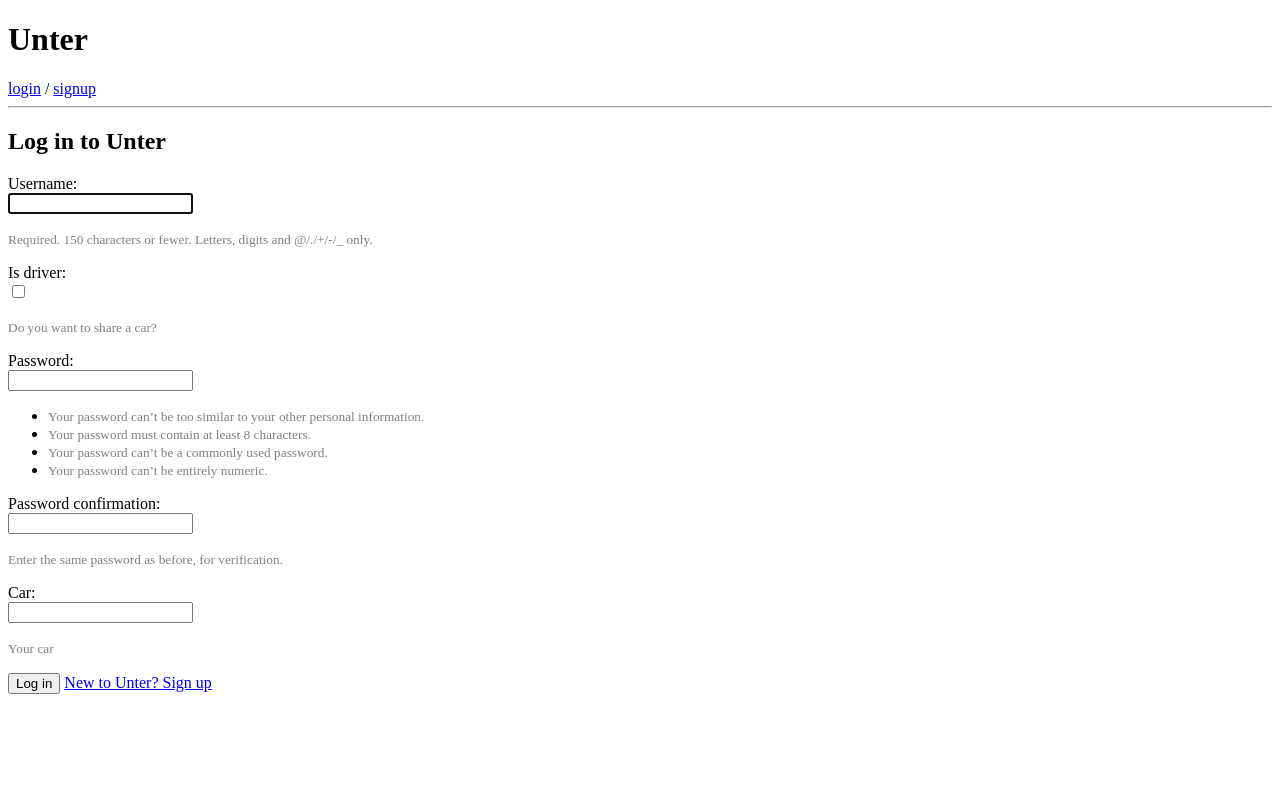
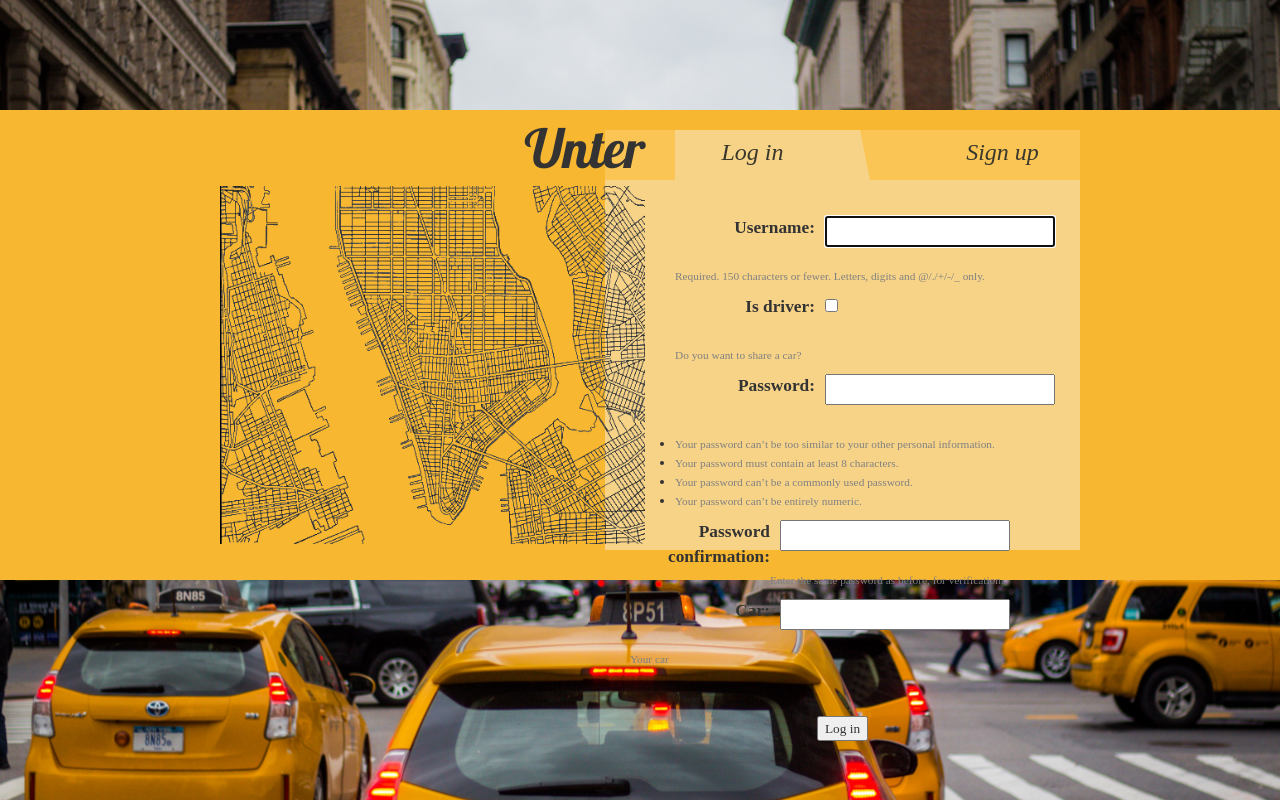
Before and after one commit to EverythingWorks/Unter, a Django app: template rides_handling/templates/login.html in a window 1280 px wide. Run offline with Django 3.2, Linux system fonts and the light colour scheme; the template is opened without the code that fills it: values that come from a table or form of the project are taken from there, others are empty; some libraries are stand-ins or nearby versions.

Commit message:
first frontend

```diff
--- /dev/null
+++ b/rides_handling/static/css/rides_handling.css
@@ -0,0 +1,136 @@
+h1 a {
+    color: #FCA205;
+}
+
+body {
+    background-image: url("../images/background.jpg");
+    background-repeat: repeat-y;
+    background-size: cover;
+}
+
+.display {
+    width: auto;
+    height: 470px;
+    background-color:#F7B731;
+    margin-left: auto;
+    margin-right: auto;
+    margin-top: 110px;
+}
+
+
+.left {
+    width: 475px;
+    height: 400px;
+    margin-left: 200px;
+    margin-right: auto;
+    float: left;
+
+    padding-right : 30px;
+
+    font-family: 'Lobster';
+    font-size: 40pt;
+    text-align: right;
+}
+
+.right {
+    width: 475px;
+    height: 400px;
+    margin-left: auto;
+    margin-right: 200px;
+
+    padding-top : 20px;
+}
+
+.options{
+    height: 50px;
+    margin-left: auto;
+    margin-right: auto;
+
+    background-color:#FAC555;
+    font-size: 18pt;
+    font-family: 'Lato:300i';
+}
+
+.choices{
+    height: 50px;
+    margin-left: auto;
+    margin-right: auto;
+    width: 180px;
+
+    background-color:#FAC555;
+    font-size: 18pt;
+    font-family: 'Lato:300i';
+    text-align: center;
+}
+
+.log_in{
+    width: 180px;
+    float: left;
+    text-align: center;
+    padding-right : 25px;
+    padding-top : 5px;
+}
+
+.sign_up{
+    width: 180px;
+    float: right;
+    text-align: center;
+    padding-left : 25px;
+    padding-top : 5px;
+}
+
+.choosen_left{
+    float: left;
+    border-bottom: 50px solid #F7D388;
+    border-right: 10px solid transparent;
+    height: 50px;
+    width: 195px;
+}
+
+.choosen_right{
+    float: right;
+    border-bottom: 50px solid #F7D388;
+    border-left: 10px solid transparent;
+    height: 50px;
+    width: 195px;
+}
+
+
+.forms{
+    background-color:  #F7D388;
+    padding-left : 25px;
+    padding-right : 25px;
+    height: 370px;
+    font-size: 10pt;
+    font-family: 'Lato:400';
+}
+
+.warnings{
+    padding-top : 7px;
+    font-size: 10pt;
+    font-family: 'Lato:400';
+    color: red;
+}
+
+.field{
+    width: 410px;
+    height: 50px;
+}
+
+.tag_field{
+    text-align: right;
+    width: 140px;
+    font-size: 13pt;
+    font-family: 'Lato:400';
+    float: left;
+    margin-top: auto;
+    margin-bottom: auto;
+}
+
+.form_field{
+    padding-left: 10px;
+    width: 100px;
+    font-size: 13pt;
+    font-family: 'Lato:400i';
+    float: left;
+}
--- a/rides_handling/templates/base.html
+++ b/rides_handling/templates/base.html
@@ -1,22 +1,41 @@
 <!DOCTYPE html>
+
+{% load staticfiles %}
+
 <html lang="en">
   <head>
+    <link rel="stylesheet" href="//maxcdn.bootstrapcdn.com/bootstrap/3.2.0/css/bootstrap.min.css">
+    <link rel="stylesheet" href="//maxcdn.bootstrapcdn.com/bootstrap/3.2.0/css/bootstrap-theme.min.css">
+    <link rel="stylesheet" href="{% static 'css/rides_handling.css' %}">
+    <link href="//fonts.googleapis.com/css?family=Lobster&subset=latin,latin-ext" rel="stylesheet" type="text/css">
+    <link href="https://fonts.googleapis.com/css?family=Lato:300i,400" rel="stylesheet">
     <meta charset="utf-8">
     <title>{% block title %}Unter{% endblock %}</title>
   </head>
   <body>
+
+      <div class = "display">
         <header>
-      <h1>Unter</h1>
+          <div class = "left">
+            Unter <br>
+            <img src="../static/images/manhattan_ostr.png" alt = "map" width = 425px>
+          </div>
+          <!--
+            width="460" height="345"
+
           {% if user.is_authenticated %}
            <a href="{% url 'logout' %}">logout</a>
           {% else %}
             <a href="{% url 'login' %}">login</a> / <a href="{% url 'signup' %}">signup</a>
-      {% endif %}
-      <hr>
+           {% endif %}-->
+
         </header>
         <main>
+            <div class = "right">
              {% block content %}
              {% endblock %}
+            </div>
         </main>
+      </div>
   </body>
 </html>
--- a/rides_handling/templates/login.html
+++ b/rides_handling/templates/login.html
@@ -1,26 +1,57 @@
 {% extends 'base.html' %}
 
 {% block content %}
-  <h2>Log in to Unter</h2>
-  {% if form.errors %}
-    <p style="color: red">Your username and password didn't match. Please try again.</p>
-  {% endif %}
-  <form method="post">
+  <div class = "options">
+      <a href="{% url 'login' %}" style="text-decoration:none;">
+    <div class = "choosen_left">
+      <div class = "log_in">
+          <p style="color:#39382C"><i>Log in</i></p>
+      </div>
+    </div>
+  </a>
+
+  <a href="{% url 'signup' %}" style="text-decoration:none;">
+    <div class = "sign_up">
+       <p style="color:#39382C"><i>Sign up</i></p>
+    </div>
+  </a>
+  </div>
+
+
+  <div class = 'forms'>
+    <br>
+  <div class = "warnings">
+      {% if form.errors %}
+       Your username and password didn't match. Please try again.
+      {% endif %}
+  </div>
+
+    <form method="post" class = "form-horizontal">
+
     {% csrf_token %}
     <input type="hidden" name="next" value="{{ next }}" />
     {% for field in form %}
       <p>
-        {{ field.label_tag }}<br>
-        {{ field }}<br>
+          <div class = "field">
+              <div class = "tag_field">{{ field.label_tag }}</div>
+              <div class = "form_field">{{ field }}</div>
+          </div>
+
         {% for error in field.errors %}
-          <p style="color: red">{{ error }}</p>
+        <div class = "warnings">
+          {{ error }}
+        </div>
         {% endfor %}
         {% if field.help_text %}
           <p><small style="color: grey">{{ field.help_text }}</small></p>
         {% endif %}
       </p>
+
     {% endfor %}
-    <button type="submit">Log in</button>
-    <a href="{% url 'signup' %}">New to Unter? Sign up</a>
+
+    <br><br>
+    <center><button type="submit">Log in</button></center>
   </form>
+</div>
+
 {% endblock %}
```
Also changed, not shown: rides_handling/templates/home.html (+15 -2 lines), rides_handling/templates/signup.html (+28 -4 lines), rides_handling/static/images/background.jpg (added), rides_handling/static/images/manhattan.png (added), rides_handling/static/images/manhattan_ostr.png (added), rides_handling/static/images/question_mark.png (added). Lines whose indentation alone changed are shown as unchanged.
